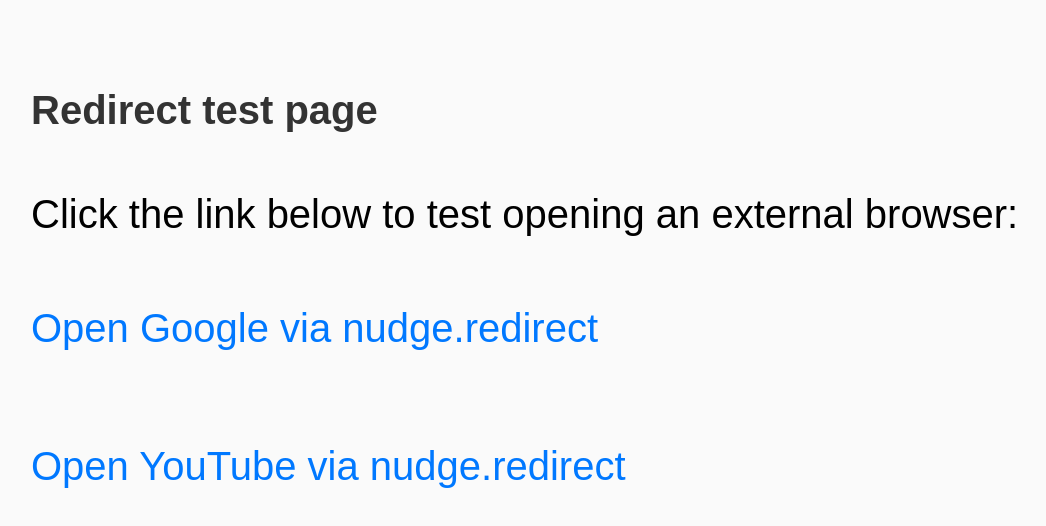
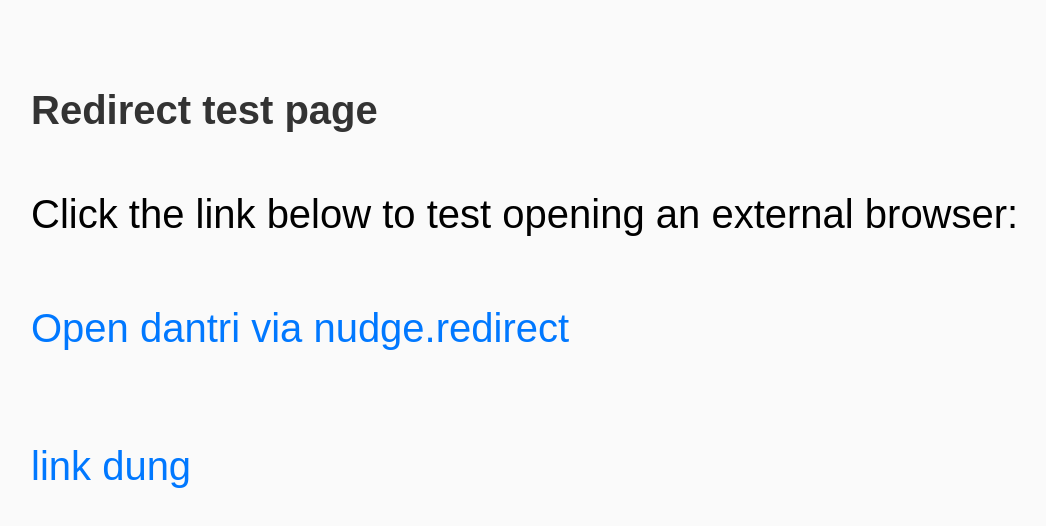
Before and after one commit to tienzen8labs/redirect_url, a plain HTML site: page index.html in a window 1280 px wide. Shown: the whole page, without its empty margins (7-1053 px from the left). Drawn offline with Linux system fonts and the light colour scheme.

Commit message:
Update index.html

```diff
--- a/index.html
+++ b/index.html
@@ -33,12 +33,12 @@
   <body>
     <h3>Redirect test page </h3>
     <p>Click the link below to test opening an external browser:</p>
-    <a href="https://nudge.redirect?url=https%3A%2F%2Fwww.google.com">
-      Open Google via nudge.redirect
+    <a href="https://nudge.redirect?url=https://dantri.com.vn/">
+      Open dantri via nudge.redirect
     </a>
     <br><br>
-    <a href="https://nudge.redirect?url=https%3A%2F%2Fwww.youtube.com">
-      Open YouTube via nudge.redirect
+    <a href="https://redirect.nudge.works?url=https%3a%2f%2fad.skyflag.jp%2fad%2fp%2fr%3f_site%3d2319%26_article%3d28863%26position%3d1%26tab%3d1%26linkfrom%3dow%26popup_target_type%3d0%26recommend_no%3d1">
+      link dung
     </a>
   </body>
 </html>
```
